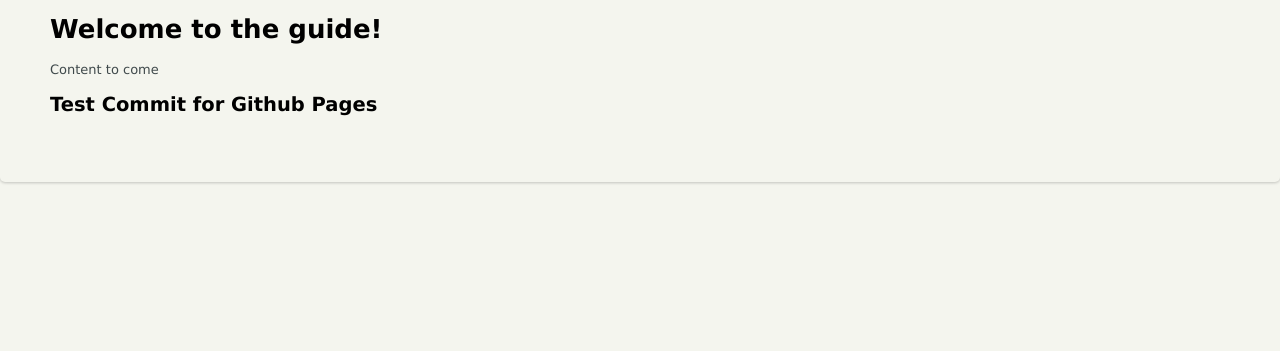
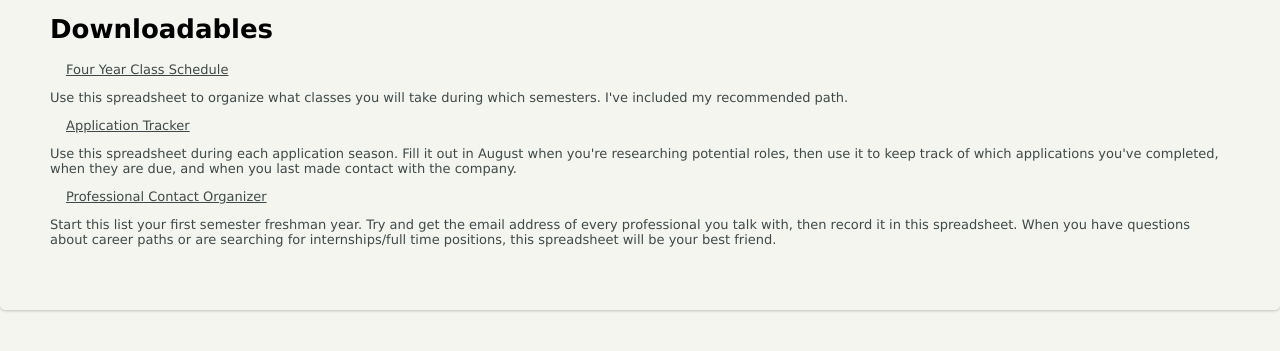
Before and after one commit to ehobby/cs-for-umbc, a plain HTML site: page downloads.html in a window 1280 px wide. Shown: the part 165-516 px from the top of the page. Drawn offline with Linux system fonts and the light colour scheme.

Commit message:
downloads page

```diff
--- a/downloads.html
+++ b/downloads.html
@@ -16,8 +16,17 @@
                 <li><a href="./me.html">About Me</a></li>
             </ul>
         </nav>
-        <h1>Welcome to the guide!</h1>
-        <p>Content to come</p>
-        <h2>Test Commit for Github Pages</h2>
+        <h1>Downloadables</h1>
+        <ul>
+            <li><a href="./Resources/Classes.xlsx">Four Year Class Schedule</a>
+                <p>Use this spreadsheet to organize what classes you will take during which semesters. I've included my recommended path.</p>
+            </li>
+            <li><a href="./Resources/Job_Applications.xlsx">Application Tracker</a>
+                <p>Use this spreadsheet during each application season. Fill it out in August when you're researching potential roles, then use it to keep track of which applications you've completed, when they are due, and when you last made contact with the company.</p>
+            </li>
+            <li><a href="./Resources/Professional_Contacts.xlsx">Professional Contact Organizer</a>
+                <p>Start this list your first semester freshman year. Try and get the email address of every professional you talk with, then record it in this spreadsheet. When you have questions about career paths or are searching for internships/full time positions, this spreadsheet will be your best friend.</p>
+            </li>
+        </ul>
     </body>
 </html>
```
